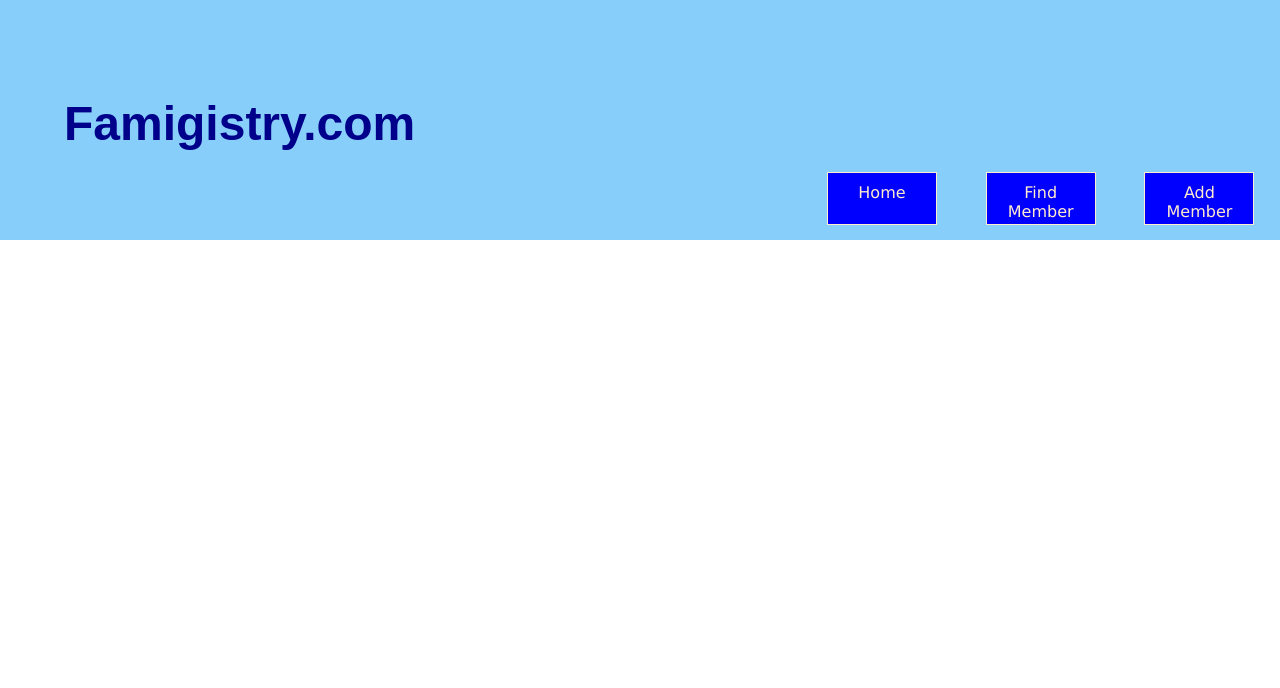
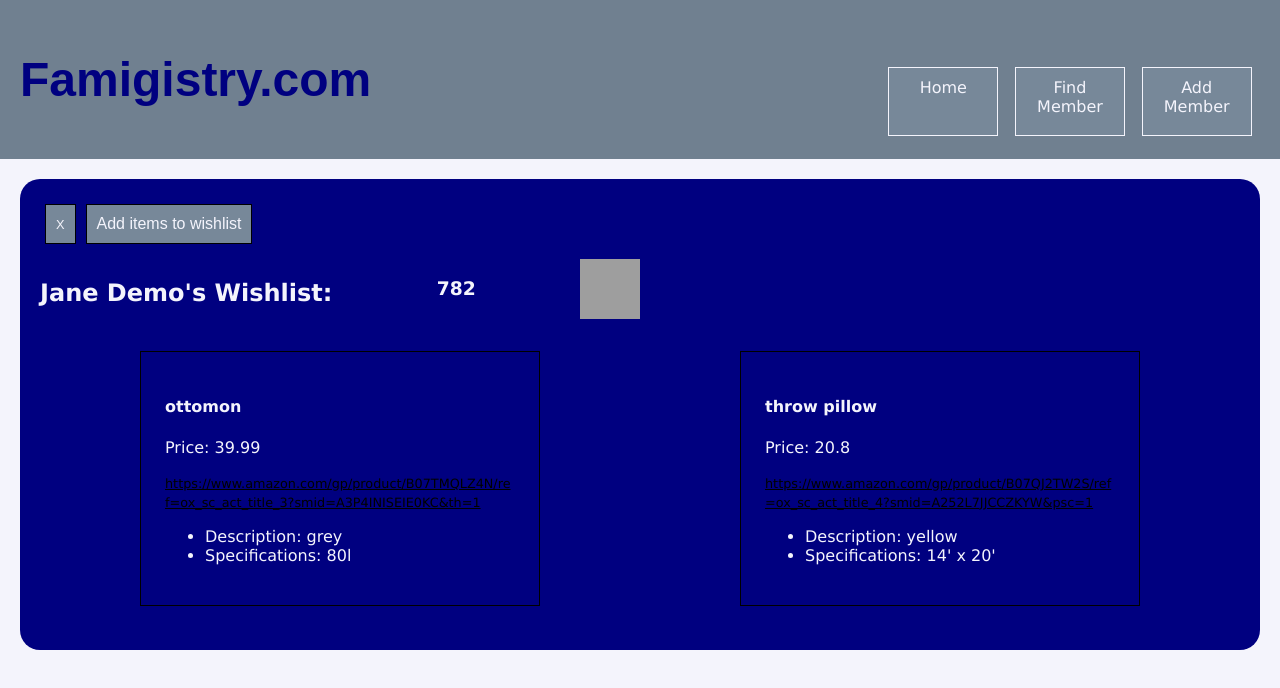
Before and after one commit to LNKeat/famigistry-front-end, a React (Create React App) app: page /member/782 in a window 1280 px wide. Shown: the top 688 px of the page. Built offline with nearby package versions, Linux system fonts and the light colour scheme; data requests are answered from the project's data file; grey boxes are pictures that could not be loaded.

Commit message:
complete functionality on AddItemForm, add Links to close buttons, clean up design

```diff
--- a/src/App.css
+++ b/src/App.css
@@ -6,105 +6,176 @@ body, html {
   margin: 0;
   max-width: 100%;
   height: 100%;
+  background-color: rgb(244, 244, 252);
 }
 
 #root {
-  display: grid;
-  grid-template-rows: 30% auto;
   font-family: 'Lucida Sans', 'Lucida Sans Regular', 'Lucida Grande', 'Lucida Sans Unicode', Geneva, Verdana, sans-serif;
   margin: 0;
   height: 100%;
 }
 
+input {
+  width: 95%;
+  margin: 5px;
+  font-size: 1em;
+}
+
+label {
+  margin: 5px;
+  padding: 5px;
+  font-size: 1em;
+}
+
+button {
+  height: 40px;
+  font-size: 1em;
+  background-color: lightslategrey;
+  color: rgb(244, 244, 252);
+  padding: 10px;
+  margin: 5px;
+  border: 1px solid black;
+}
+
+.close-btn{
+  margin-bottom: 15px;
+}
+
+/* *******header & navbar********** */
+
 header {
-  grid-row: 1 / 2;
-  padding: 5% 2% 0 5%;
-  background-color: lightskyblue;
-  color: darkblue;
-}
-.nav-bar {
-  display: grid;
+  display: flex;
   justify-content: space-between;
-  grid-template-columns: 60% auto;
-  grid-template-rows: 60% 30%;
-  padding: 0;
-  margin: 0;
+  padding: 20px;
+  background-color: slategray;
+  min-width: 830px;
 }
 
 #logo{
-  grid-column: 1 / 2;
-  grid-row: 1 / 2;
+  color: navy;
   font-family: fantasy;
   font-size: 3em;
 }
 
-#home-btn{
-  grid-column: 2 / 3;
-  grid-row: 2 / 3;
-  width: 110px;
+.nav-bar {
+  display: flex;
+  justify-content: space-around;
+  align-items:center;
+  align-self: flex-end;
+  padding: 0;
+  margin: 0;
+  height: 76px;
+  width: 380px;
 }
 
-#find-btn{
-  grid-column: 3 / 4;
-  grid-row: 2 / 3;
-  width: 110px;
-}
-#add-btn{
-  grid-column: 4 / 5;
-  grid-row: 2 / 3;
-  width: 110px;
-}
+/* *******components********** */
 
 main,
 .Members-wrapper,
 .NewMember-wrapper {
-  grid-row: 2 / 5;
+  display: flex;
   padding: 20px;
   margin: 0;
-  background-color: blanchedalmond;
+  background-color: rgb(244, 244, 252);
+  /* height: 100%; */
 }
 
-/* home page--- */
+/* *******home page********** */
+
+.home-wrapper {
+  display: flex;
+  justify-content: center;
+}
 
 .home-info {
-  display: flex;
+  width: 800px;
+  height: 600px;
   justify-content: center;
-  width: 80%;
-  height: 80%;
+  text-align: center;
+  background-color: navy;
+  border-radius: 10%;
   /* overflow: hidden; */
   background-image: url("./media/family_gathering.jpg");
   background-repeat: no-repeat;
   background-position: center;
+  background-size: 100%;
 }
 
 .home-info > p {
-  /* flex: 0 0; */
   font-family: fantasy;
+  font-size: 1.2em;
+  text-align: right;
+  color: rgb(244, 244, 252);
+  padding: 16px;
+  max-width: 600px;
+}
+
+/* *******members page********** */
+
+#members-list {
+  display: flex;
+  flex-direction: row;
+  flex-wrap:wrap;
+  justify-content: flex-start;
+  width: 100%;
+  padding: 20px;
+}
+
+/* *******members small cards********** */
+
+.member-small {
+  border: solid 3px black;
+  padding: 5px;
+  margin: 5%;
   text-align: center;
-  color: white;
-  width: 80%;
-  padding: 30px;
+  color: black;
+  background-color: lightslategray;
+  text-decoration: none;
 }
 
 
-/* members page */
-
-.members-small-container {
-  display: grid;
-  grid-template-columns: 1fr 1fr;
-  width: 100%;
+.member-small a {
+  text-decoration: none;
 }
 
-#members-list {
-  grid-column: 1 / 2;
+.member-small img {
+  width: 60px;
+  height: 60px
 }
 
-/* expanded member details---- */
+.members-large {
+  background-color: black;
+}
 
+
+/* *******expanded member details********** */
+
+div.Members-wrapper {
+  display: block
+}
 .member-details {
-  background-color: lightskyblue;
+  background-color: navy;
+  color: rgb(244, 244, 252);
+  border-radius: 20px;
   overflow: hidden;
-  /* grid-column: 2 / 3; */
+  padding: 20px;
+  margin: 20px;
+}
+
+.member-details a {
+  color: black;
+  font-size: .8em;
+}
+
+.expanded-btns-container{
+  display: flex;
+}
+
+.member-info {
+  display: flex;
+  flex-direction: row;
+  justify-content: space-between;
+  width: 50%;
 }
 
 .member-details img {
@@ -122,29 +193,51 @@ main,
 
 .item-card {
   /* flex: 0 0 300px; */
-  flex-basis: 300px;
+  flex-basis: 400px;
   flex-grow: 0;
   border: solid 1px black;
   word-wrap: break-word;
   overflow: hidden;
   margin: 2%;
   padding: 2%;
+  width: 0px;
 }
 
+/* *******new member form********** */
 
-/* members cards small version */
-.member-small {
-  border: solid 3px black;
-  padding: 5px;
-  margin: 5px;
-  text-align: center;
+.NewMember-wrapper{
+  display: flex;
+  flex-direction: column;
+  align-items:center;
 }
 
-.member-small img {
-  width: 60px;
-  height: 60px
+form {
+  background-color: lightslategrey;
+  border-radius: 20px;
+  width: 800px;
+  padding: 30px;
 }
 
-.members-large {
-  background-color: black;
+.form-section1{
+  display: grid;
+  grid-template-columns: 50% 50%;
 }
+
+.first-name {
+  grid-column: 1 / 2;
+}
+
+.last-name {
+  grid-column: 2 / 3;
+}
+
+.profile-pic{
+  grid-column: 1 / 3;
+}
+
+.new-item-wrapper{
+  display: flex;
+  flex-direction: column;
+  align-items:center;
+  padding: 20px;
+}
--- a/src/App.js
+++ b/src/App.js
@@ -5,6 +5,9 @@ import NavBar from './components/NavBar';
 import Home from './components/Home';
 import Members from './components/Members';
 import NewMemberForm from './components/NewMemberForm';
+import DisplayMember from './components/DisplayMember'
+import AddItemForm from './components/AddItemForm';
+import MemberDetails from './components/MemberDetails';
 
 const membersAPI = 'http://localhost:3000/members'
 
@@ -48,8 +51,24 @@ function App() {
     })
   }
 
-  function handleAddItem(member){
+  function handleAddItem(member, item){
+    const {id, wishlist} = member
+    const newWishList = [...wishlist, item]
+    const updatedMember = {...member, wishlist:newWishList}
+    // console.log(updatedMember)
 
+    fetch(`${membersAPI}/${id}`, {
+      method: 'PATCH',
+      headers: {
+        "Content-Type": "application/json"
+      },
+      body: JSON.stringify(updatedMember)
+    })
+    .then(res => res.json())
+    .then(newMemberData => {
+      const updatedList = [...fullMemberList, newMemberData]
+      setMemberList(updatedList)
+    })
   }
 
   return (
@@ -59,12 +78,18 @@ function App() {
         <Route exact path="/members">
           <Members members={memberList} updateMemberList={updateMemberList} />
         </Route>
-        <Route exact path="/add">
+        <Route exact path="/add-member">
           <NewMemberForm handleSubmit={handleNewMemberSubmit} />
         </Route>
         <Route exact path="/">
           <Home />
         </Route>
+        <Route path="/member/:id" >
+          <DisplayMember handleAddItem={handleAddItem} />
+        </Route>
+        {/*<Route component={AddItemForm} handleAddItem={handleAddItem} />
+         <Route component={MemberDetails} /> */}
+
       </Switch>
     </>
   );
--- a/src/AppInitial.css
+++ b/src/AppInitial.css
@@ -6,7 +6,6 @@
 #root{
   width:100%;
   height: 100%;
-  background-color: lightgrey;
 }
 p, h1, h2, label{
   font-family: fantasy;
--- a/src/components/AddItemForm.js
+++ b/src/components/AddItemForm.js
@@ -1,7 +1,56 @@
-function AddItemForm({ member }) {
+import React, { useState } from 'react'
+
+
+function AddItemForm({ member, handleAddItem, hideForm }) {
+  const [formData, setFormData] = useState({
+    id: 0,
+    item: "",
+    price: "$",
+    url: "",
+    desc: "",
+    specs: ""
+  })
+
+  function handleChange(e){
+    const newFormData = {
+      ...formData, [e.target.name]: e.target.value
+    }
+    setFormData(newFormData)
+  }
+
+  function handleSubmit(e){
+    // e.preventDefault()
+    const itemID = member.wishlist.length + 1
+    const newItem = {...formData, id:itemID}
+    handleAddItem(member, newItem)
+    setFormData({
+      id: 0,
+      item: "",
+      price: "$",
+      url: "",
+      desc: "",
+      specs: ""
+    })
+  }
+
   return (
-    <div>
+    <div className="new-item-wrapper">
+
       <h1>Add Item</h1>
+      <form onSubmit={handleSubmit}>
+        <button className="close-btn" onClick={hideForm}>X</button><br />
+        <label>Item </label>
+        <input type="text" name="item" placeholder="Item name" onChange={handleChange} value={formData.item} />
+        <label>Price (usd) </label>
+        <input type="text" name="price" placeholder="$" onChange={handleChange} value={formData.price} />
+        <label>Item Link </label>
+        <input type="text" name="url" placeholder="url" onChange={handleChange} value={formData.url} />
+        <label>Item Description (color, material, etc.) </label>
+        <input type="text" name="desc" placeholder="Description" onChange={handleChange} value={formData.desc} />
+        <label>Item Specifications (size, model, etc.) </label>
+        <input type="text" name="specs" placeholder="Specs" onChange={handleChange} value={formData.specs} />
+        <button>Submit</button>
+      </form>
     </div>
   )
 }
--- /dev/null
+++ b/src/components/DisplayMember.js
@@ -0,0 +1,29 @@
+import React, { useState, useEffect } from 'react'
+import { useParams } from 'react-router-dom'
+import AddItemForm from "./AddItemForm"
+import MemberDetails from "./MemberDetails"
+
+
+function DisplayMember({ handleAddItem }) {
+  const [isFormView, setIsFormView] = useState(false)
+  const [displayedMember, setDisplayedMember] = useState([])
+
+  const params = useParams()
+
+  useEffect(() => {
+    fetch(`http://localhost:3000/members/${params.id}`)
+      .then(res => res.json())
+      .then(member => setDisplayedMember(member))
+  }, [])
+
+
+
+  return (
+    <div>
+      {isFormView && <AddItemForm member={displayedMember} handleAddItem={handleAddItem} hideForm={() => setIsFormView(false)} />}
+      {displayedMember && <MemberDetails member={displayedMember} handleClick={() => setIsFormView(true)} /> }
+    </div>
+  )
+}
+
+export default DisplayMember
--- a/src/components/Home.js
+++ b/src/components/Home.js
@@ -1,9 +1,7 @@
-import family from "../media/family_gathering.jpg"
-
 
 function Home() {
   return (
-    <main>
+    <main className="home-wrapper">
       <div className="home-info">
          <p>
             Welcome to this registry for creating and searching wish lists
--- a/src/components/ItemCard.js
+++ b/src/components/ItemCard.js
@@ -2,7 +2,7 @@ function ItemCard({ item }){
   return (
     <div className="item-card">
       <h4>{item.item}</h4>
-      <p>Price: ${item.price}</p>
+      <p>Price: {item.price}</p>
       <a href={item.url} target="blank">{item.url}</a>
       <ul>
         <li>Description:  {item.desc}</li>
--- a/src/components/MemberCard.js
+++ b/src/components/MemberCard.js
@@ -1,10 +1,16 @@
+import { Link } from 'react-router-dom'
+
+
+
 function MemberCard({ member, handleExpandView }){
   return (
+    <Link to={`/member/${member.id}`} style={{textDecoration:"none"}}>
     <div className="member-small" onClick={() => handleExpandView(member)}>
       <h2>{member.nameFirst} {member.nameLast}</h2>
       <img src={member.pic} alt="member" />
       <h3>Items in wishlist: {member.wishlist.length}</h3>
     </div>
+    </Link>
   )
 }
 
--- a/src/components/MemberDetails.js
+++ b/src/components/MemberDetails.js
@@ -1,21 +1,31 @@
-
+import { Link } from 'react-router-dom'
 import ItemCard from "./ItemCard";
 
 
-function MemberDetails({ member, closeExpand }) {
+function MemberDetails({ member, closeExpand, handleClick }) {
   const { id, nameFirst, nameLast, pic, wishlist } = member
   return (
     <div className="member-details">
-      <button onClick={closeExpand}>X</button>
-      <h2>{nameFirst} {nameLast}'s Wishlist:</h2>
-      <h3>{id}</h3>
-      {/* <Link to={`/members/${member.id}`}>Add item to wishlist</Link> */}
-      <img src={pic} alt="" />
+      <div className="expanded-btns-container">
+        <Link to={"/members/"} style={{ textDecoration: "none" }}>
+          <button className="close-btn" onClick={closeExpand}>X</button>
+        </Link>
+        <div>
+          <button onClick={handleClick}>Add items to wishlist</button>
+        </div>
+      </div>
+      <div className="member-info">
+        <h2>{nameFirst} {nameLast}'s Wishlist:</h2>
+        <h3>{id}</h3>
+        {/* <Link to={`/members/${member.id}`}>Add item to wishlist</Link> */}
+        <img src={pic} alt="" />
+      </div>
       <div className="item-cards">
         {
-          wishlist.map(item => <ItemCard key={item.id} item={item} />)
+          wishlist && wishlist.map(item => <ItemCard key={item.id} item={item} />)
         }
       </div>
+
     </div>
   )
 }
--- a/src/components/NavBar.js
+++ b/src/components/NavBar.js
@@ -2,28 +2,28 @@ import React from "react";
 import { NavLink } from "react-router-dom";
 
 const linkStyles = {
-  flex: 1,
   padding: "10px",
-  border: "solid 1px blanchedalmond",
-  background: "blue",
+  border: "solid 1px rgb(244, 244, 252)",
+  background: "lightslategrey",
   textDecoration: "none",
-  color: "blanchedalmond",
-  verticalAlign: "center",
-  textAlign: "center"
+  color: "rgb(244, 244, 252)",
+  textAlign: "center",
+  width: "110px",
+  height: "90%"
 };
 
 function NavBar(){
   return (
     <header>
+      <h1 id="logo">Famigistry.com</h1>
       <div className="nav-bar">
-        <h1 id="logo">Famigistry.com</h1>
-      <NavLink to="/" exact id="home-btn" style={linkStyles} activeStyle={{background: "darkblue"}}>
+        <NavLink to="/" exact id="home-btn" style={linkStyles} activeStyle={{background: "slategray", border: "solid 3px black", color: "black"}}>
           Home
         </NavLink>
-      <NavLink to="/members" exact id="find-btn" style={linkStyles} activeStyle={{background: "darkblue"}}>
+        <NavLink to="/members" exact id="find-btn" style={linkStyles} activeStyle={{background: "slategray", border: "solid 3px black", color: "black"}}>
           Find Member
         </NavLink>
-      <NavLink to="/add" exact id="add-btn" style={linkStyles} activeStyle={{background: "darkblue"}}>
+        <NavLink to="/add-member" exact id="add-btn" style={linkStyles} activeStyle={{background: "slategray", border: "solid 3px black", color: "black"}}>
           Add Member
         </NavLink>
       </div>
```
Also changed, not shown: src/components/Members.js (+6 -3 lines), src/components/NewMemberForm.js (+18 -13 lines). Lines whose indentation alone changed are shown as unchanged.
